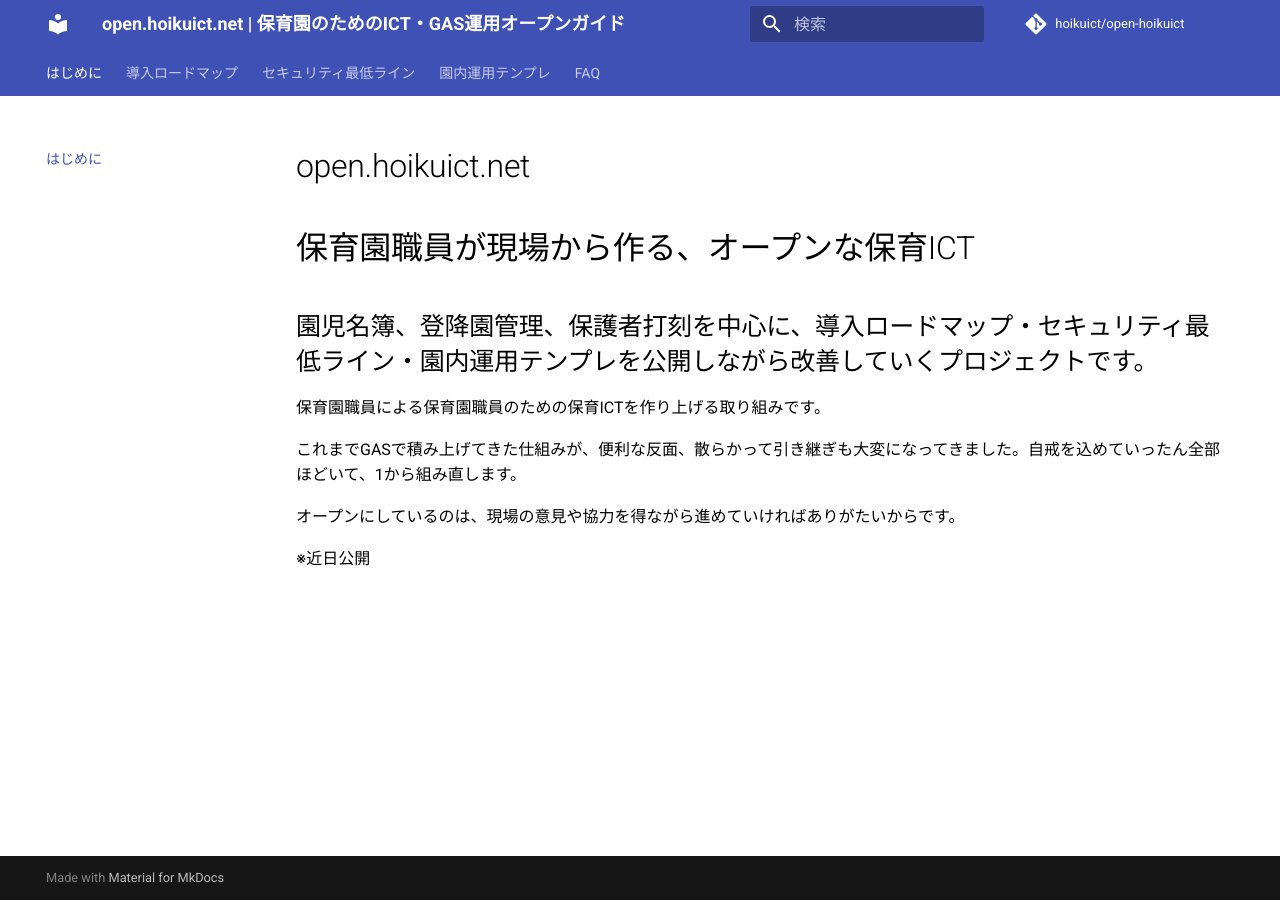
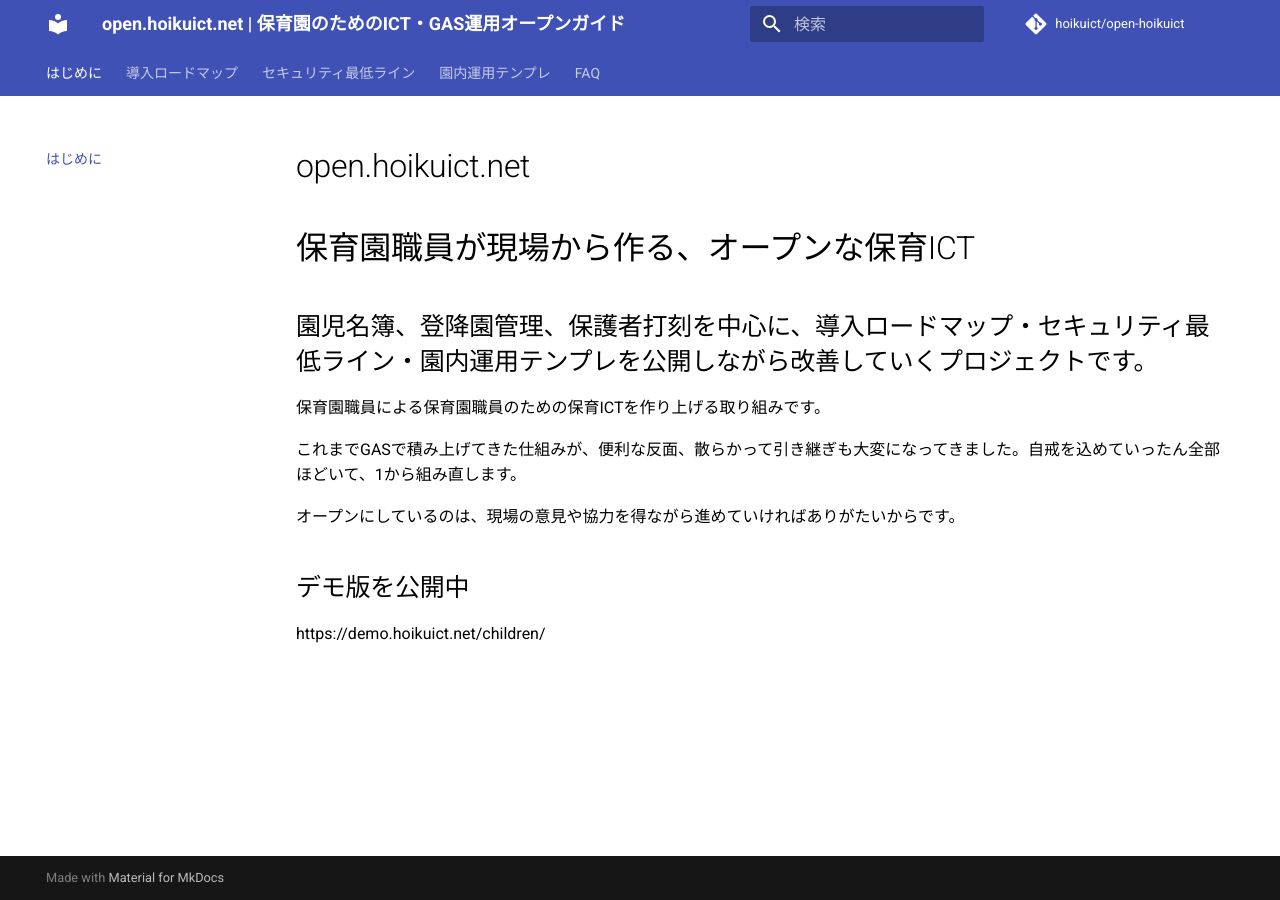
Before and after one commit to hoikuict/open-hoikuict, an MkDocs documentation site: the page built from docs/index.md, in a window 1280 px wide. Built offline with MkDocs 1.6.1 and Material for MkDocs 9.7.7, drawn with Linux system fonts in a browser that asks for light colours; comment, search, counter and statistics services are not loaded.

Commit message:
20260316

```diff
--- a/docs/index.md
+++ b/docs/index.md
@@ -10,4 +10,5 @@
 
 オープンにしているのは、現場の意見や協力を得ながら進めていければありがたいからです。
 
-※近日公開
+## デモ版を公開中
+https://demo.hoikuict.net/children/
```
